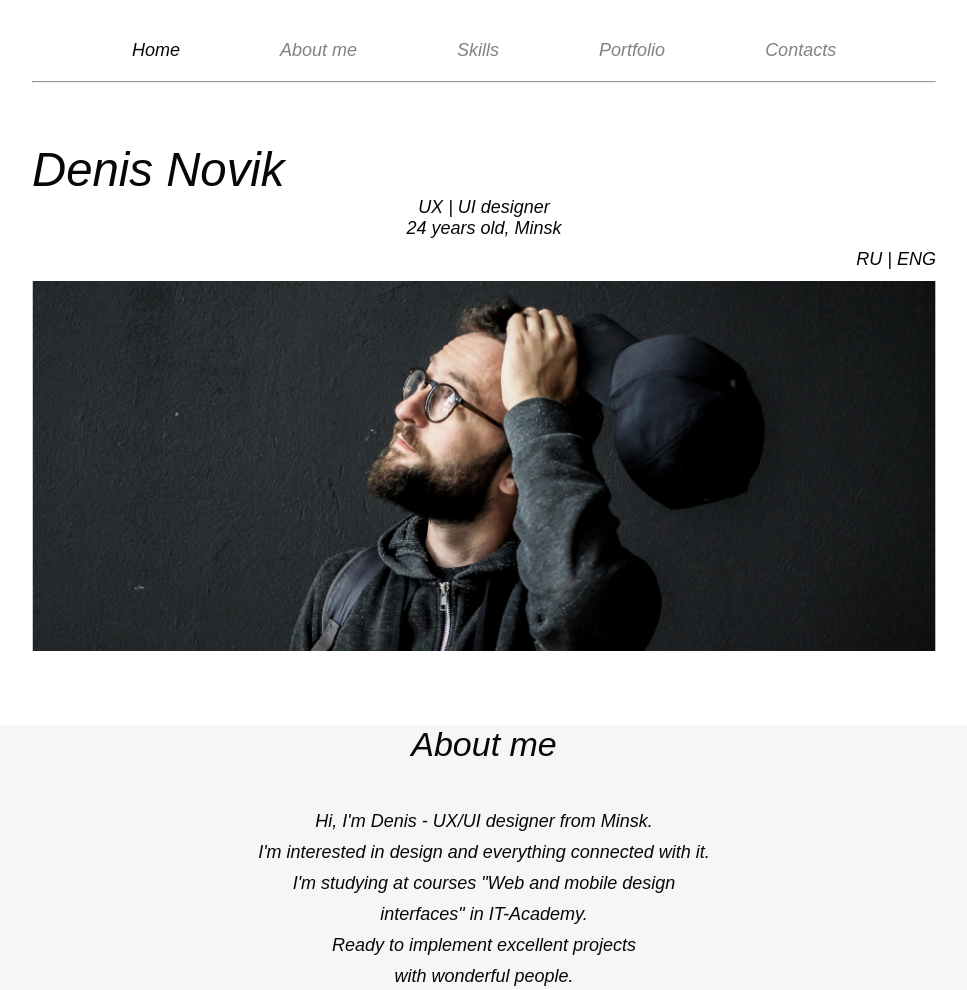
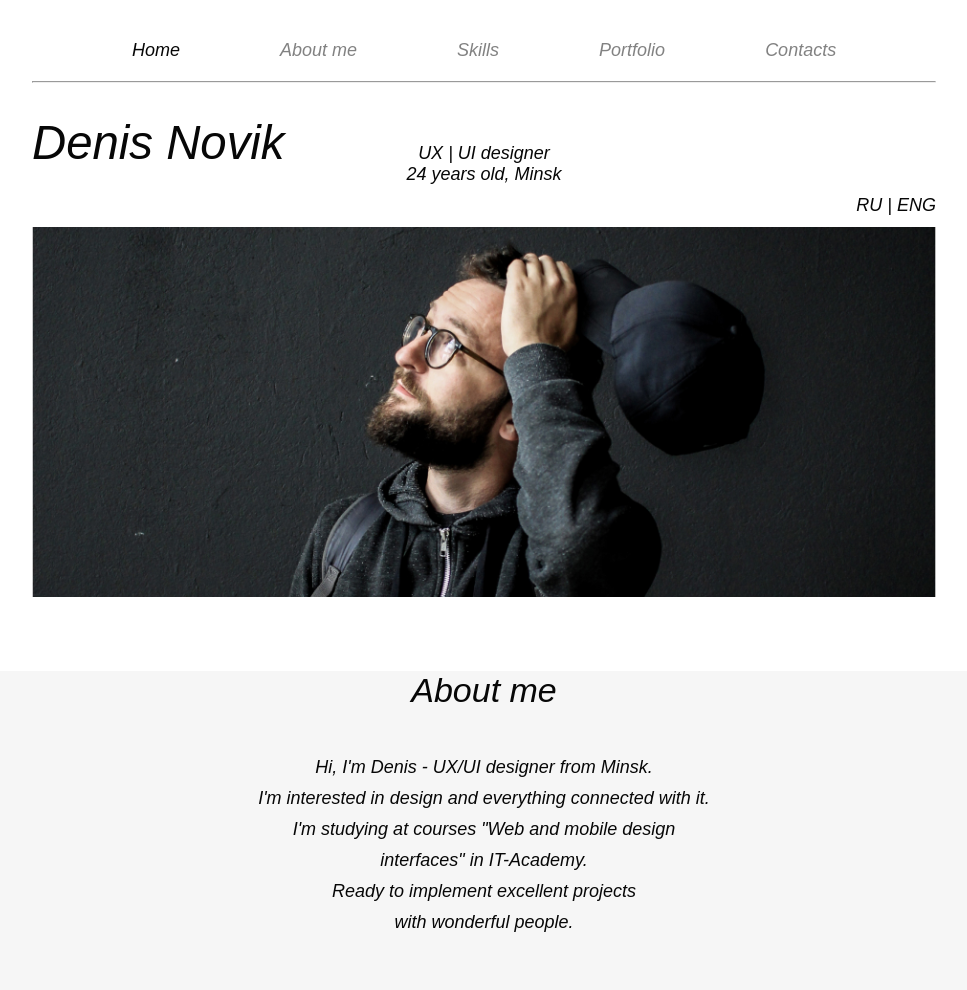
Before and after one commit to Lonozx/landing-page, a plain HTML site: page index.html in a window 1280 px wide. Shown: the top 990 px of the page, without its empty margins (156-1123 px from the left). Drawn offline with Linux system fonts and the light colour scheme.

Commit message:
Fixin text in the top title

```diff
--- a/css/style.css
+++ b/css/style.css
@@ -39,6 +39,19 @@ line-height: 54px;
 
 color: #070707;
 }
+.mainTitle{
+    margin-top: 60px;
+
+    font-family: 'Arial';
+font-style: italic;
+font-weight: 400;
+font-size: 47.3392px;
+line-height: 0px;
+
+/* Black */
+
+color: #070707;
+}
 
 .page-text{
     font-family: 'Arial';
@@ -68,7 +81,7 @@ color: #070707;
     font-style: italic;
     font-weight: 400;
     font-size: 18px;
-    line-height: 21px;
+    /* line-height: 21px; */
     text-align: right;
     margin-bottom: 10px;
     /* Black */
@@ -101,6 +114,7 @@ font-size: 18px;
 line-height: 21px;
 text-align: center;
 margin-bottom: 10px;
+line-height: normal;
     /* margin-bottom: 30px;
     margin-top: 20px; */
 /* Black */
@@ -144,12 +158,10 @@ margin-bottom: 47px;
 .portfolio__caption{
     width: 500px;
     min-width: 166;
-    margin: 0 auto;
-    display: flex;
+    display: inline-flex;
     margin-top: 110px;
-    justify-content: space-around;
-
-    flex-direction: row;
+    row-gap: 30px;
+    flex-wrap: wrap;
     max-width: 400px;
 
 }
--- a/index.html
+++ b/index.html
@@ -34,7 +34,7 @@
             </nav>
                 <hr>
 
-                <h1 class="title" id="sectionAboutMe">Denis Novik</h1>
+                <h1 class="mainTitle" id="sectionAboutMe">Denis Novik</h1>
 
                 <p class="simpleText">UX | UI designer <br>
                     24 years old, Minsk</p>
```
